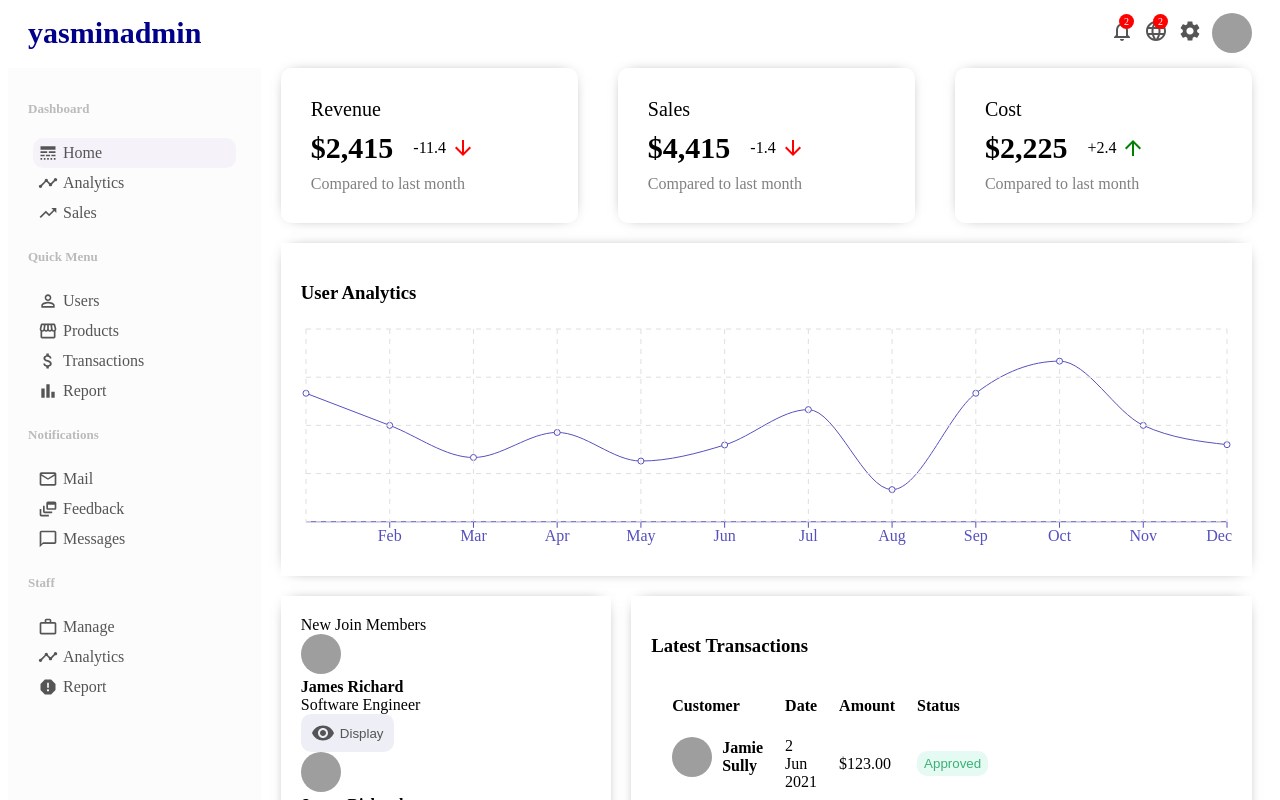
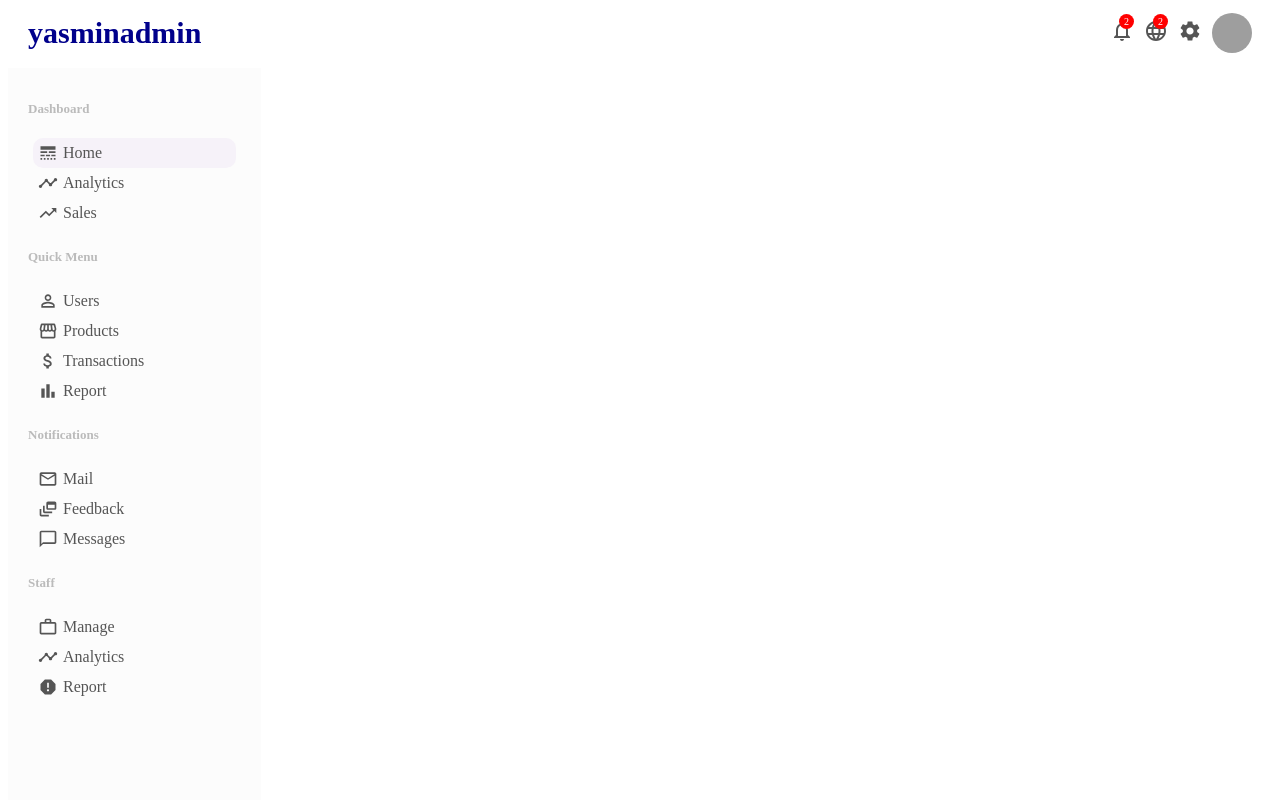
Before and after one commit to yasminaisha/admin-dashboard, a React (Create React App) app: page /users in a window 1280 px wide. Shown: the top 800 px of the page. Built offline with nearby package versions, Linux system fonts and the light colour scheme; grey boxes are pictures that could not be loaded; the HTML template or start-up script is replaced by a standard one.

Commit message:
changes to package json

```diff
--- a/package.json
+++ b/package.json
@@ -13,7 +13,8 @@
     "@testing-library/user-event": "^13.5.0",
     "react": "^18.0.0",
     "react-dom": "^18.0.0",
-    "react-scripts": "5.0.1",
+    "react-router-dom": "^6.3.0",
+    "react-scripts": "^2.1.3",
     "recharts": "^2.1.9",
     "web-vitals": "^2.1.4"
   },
--- a/src/App.js
+++ b/src/App.js
@@ -2,14 +2,27 @@ import Sidebar from "./components/sidebar/Sidebar";
 import Topbar from "./components/topbar/topbar";
 import "./app.css";
 import Home from "./pages/home/Home";
+import React from "react";
+import { BrowserRouter as Router, Switch, Route } from "react-router-dom";
+import UserList from "./pages/userList/UserList";
 
 function App() {
-  return <div>
-    <Topbar/>
+  return (
+  <Router>
+    <Topbar />
     <div className="container">
-      <Sidebar/>
-      <Home/>
+      <Sidebar />
+      <Switch>
+        <Route exact path="/">
+          <Home />
+        </Route>
+        <Route path="/users">
+          <UserList />
+        </Route>
+      </Switch>
     </div>
-  </div>;
+  </Router>
+  );
 }
+
 export default App;
--- a/src/pages/home/Home.jsx
+++ b/src/pages/home/Home.jsx
@@ -4,7 +4,6 @@ import "./home.css"
 import { userData } from "../../dummyData";
 import WidgetSm from "../../components/widgetSm/WidgetSm";
 import WidgetLg from "../../components/widgetLg/WidgetLg";
-
 
 export default function Home() {
   return (
--- /dev/null
+++ b/src/pages/userList/UserList.jsx
@@ -0,0 +1,9 @@
+import "./userList.css"
+
+export default function UserList() {
+  return (
+    <div className="userList">
+
+    </div>
+  )
+}
--- /dev/null
+++ b/src/pages/userList/userList.css
@@ -0,0 +1,3 @@
+.userList{
+    flex: 4;
+}
```
Also changed, not shown: 1 other file (tests, documents, lock files or other folders).
